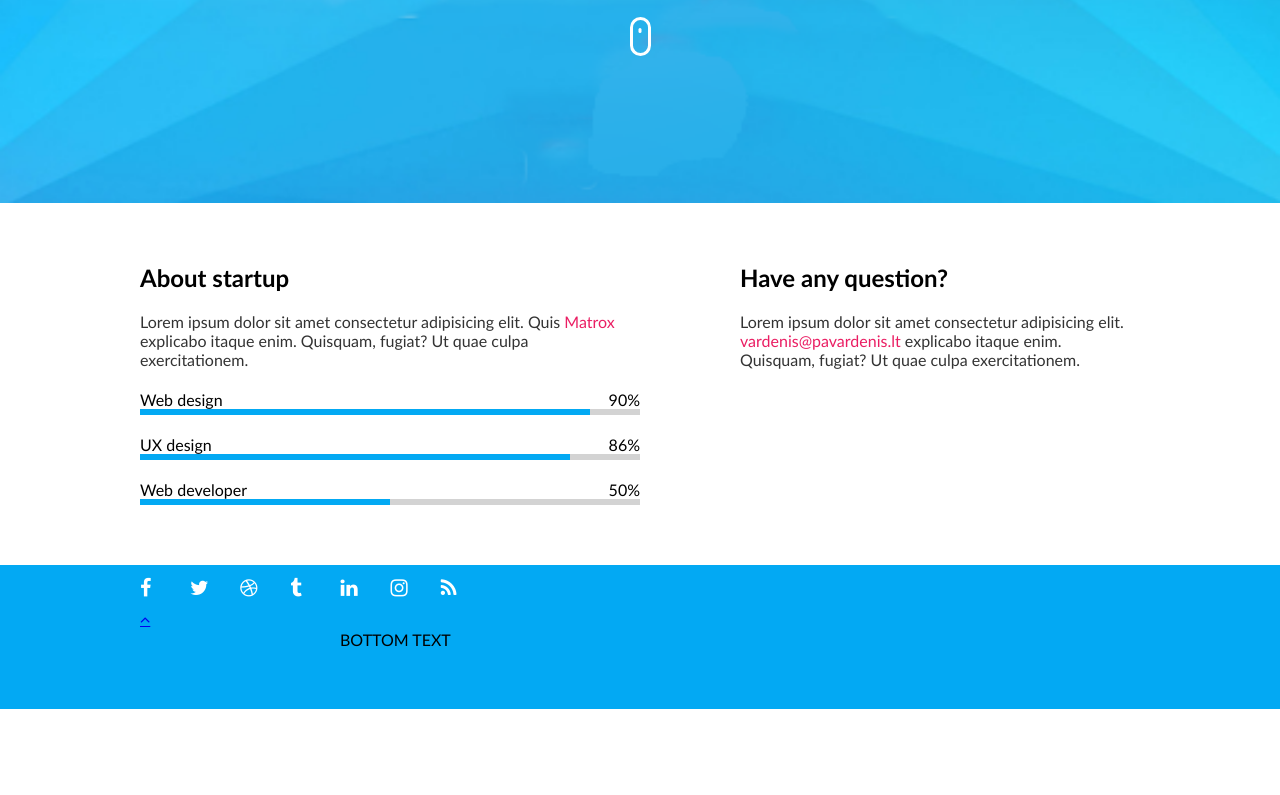
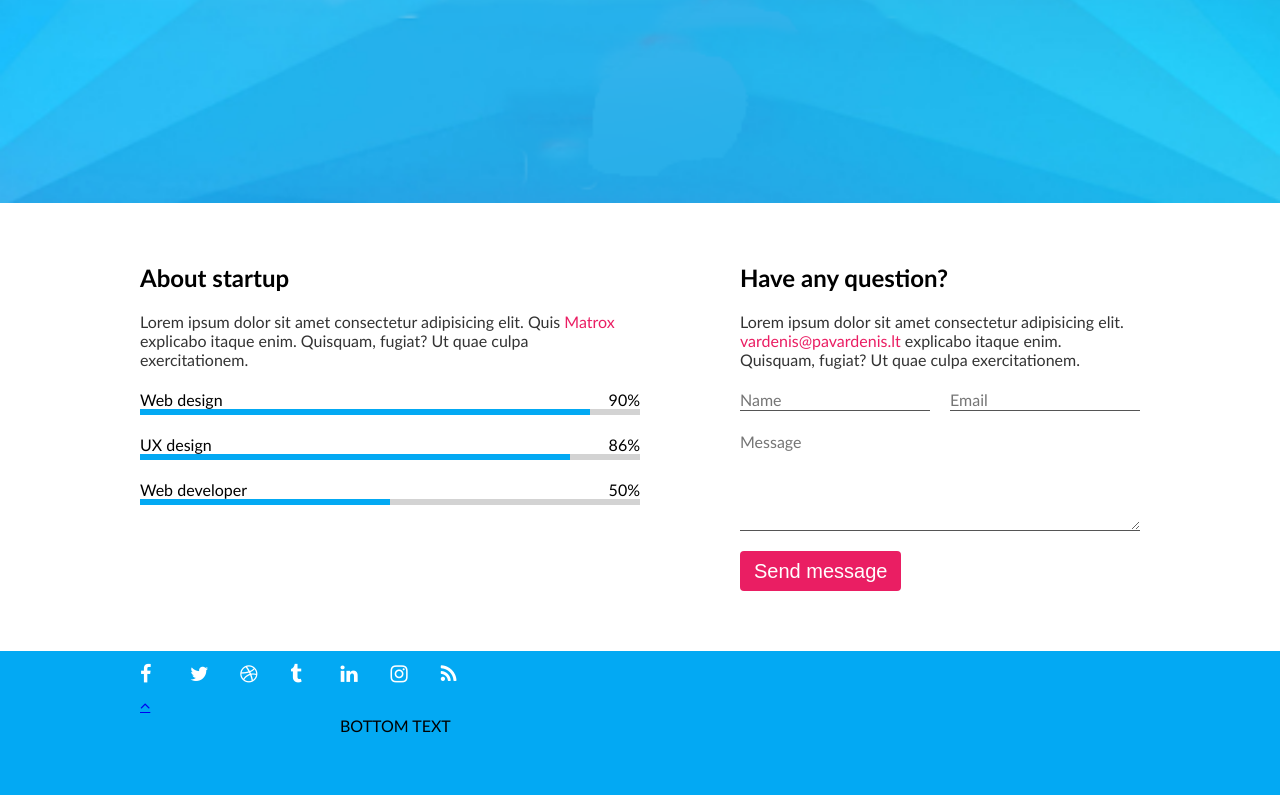
Before and after one commit to VytautasValutis/08-coming-soon, a website: page index.html in a window 1280 px wide. Shown: the part 597-1392 px from the top of the page. Before the commit the page ends 1306 px from the top, so only its background shows below. Drawn offline with Linux system fonts and the light colour scheme.

Commit message:
Message form

```diff
--- /dev/null
+++ b/css/components/form.css
@@ -0,0 +1,31 @@
+.form {
+    display: flex;
+    flex-wrap: wrap;
+    gap: 20px;
+}
+.form > input,
+.form > textarea {
+    width: 100%;
+    color: #555;
+    padding: 0.7px 0;
+    font-family: 'Gill Sans', 'Gill Sans MT', Calibri, 'Trebuchet MS', sans-serif;
+    font-size: 16px;
+    line-height: 1.2em;
+    border: none;
+    border-bottom: 1px solid #555;
+}
+.form > input {
+    width: calc(50% - 10px);
+}
+.form > textarea {
+    width: 100%;
+    resize: vertical;
+    min-height: 100px;
+    max-height: 300px;
+    justify-content: flex-end;
+}
+@media (max-width:1000px) {
+    .form > input {
+        width: 100%;
+    }
+}
--- a/css/pages/main.css
+++ b/css/pages/main.css
@@ -5,7 +5,7 @@
 @import '../3rd-party/font-awesome.min.css';
 /* components */
 @import '../components/clock.css';
-@import '../components/mouse.css';
+@import '../components/form.css';
 @import '../components/progress-bar.css';
 @import '../components/button.css';
 /* custom style below this comment line */
--- a/index.html
+++ b/index.html
@@ -26,10 +26,10 @@
                 Lorem ipsum dolor sit, amet consectetur adipisicing elit. Enim  expedita veritatis reprehenderit beatae deleniti, eos repellat
             </p>
 <!-- Laikini pvz -->
-            <div class="btn">Click me</div>
+            <!-- <div class="btn">Click me</div>
             <a href="#" class="btn">Click me</a>
             <button class="btn">Click me</button>
-            <input  class="btn" type="button" value="Click me">
+            <input  class="btn" type="button" value="Click me"> -->
 <!-- Laiikini pvz -->
             <div class="clock">
                 <div class="time">
@@ -94,6 +94,12 @@
             <div class="column right-column">
                 <h2>Have any question?</h2>
                 <p>Lorem ipsum dolor sit amet consectetur adipisicing elit. <a href="mailto:vardenis@pavardenis.lt">vardenis@pavardenis.lt</a> explicabo itaque enim. Quisquam, fugiat? Ut quae culpa exercitationem.</p>
+                <form class="form">
+                    <input type="text" placeholder="Name" value="">
+                    <input type="text" placeholder="Email" value="">
+                    <textarea name="" id="" placeholder="Message"></textarea>
+                    <button class="btn" type="submit">Send message</button>
+                </form>
             </div>
         </div>
     </main>
```
